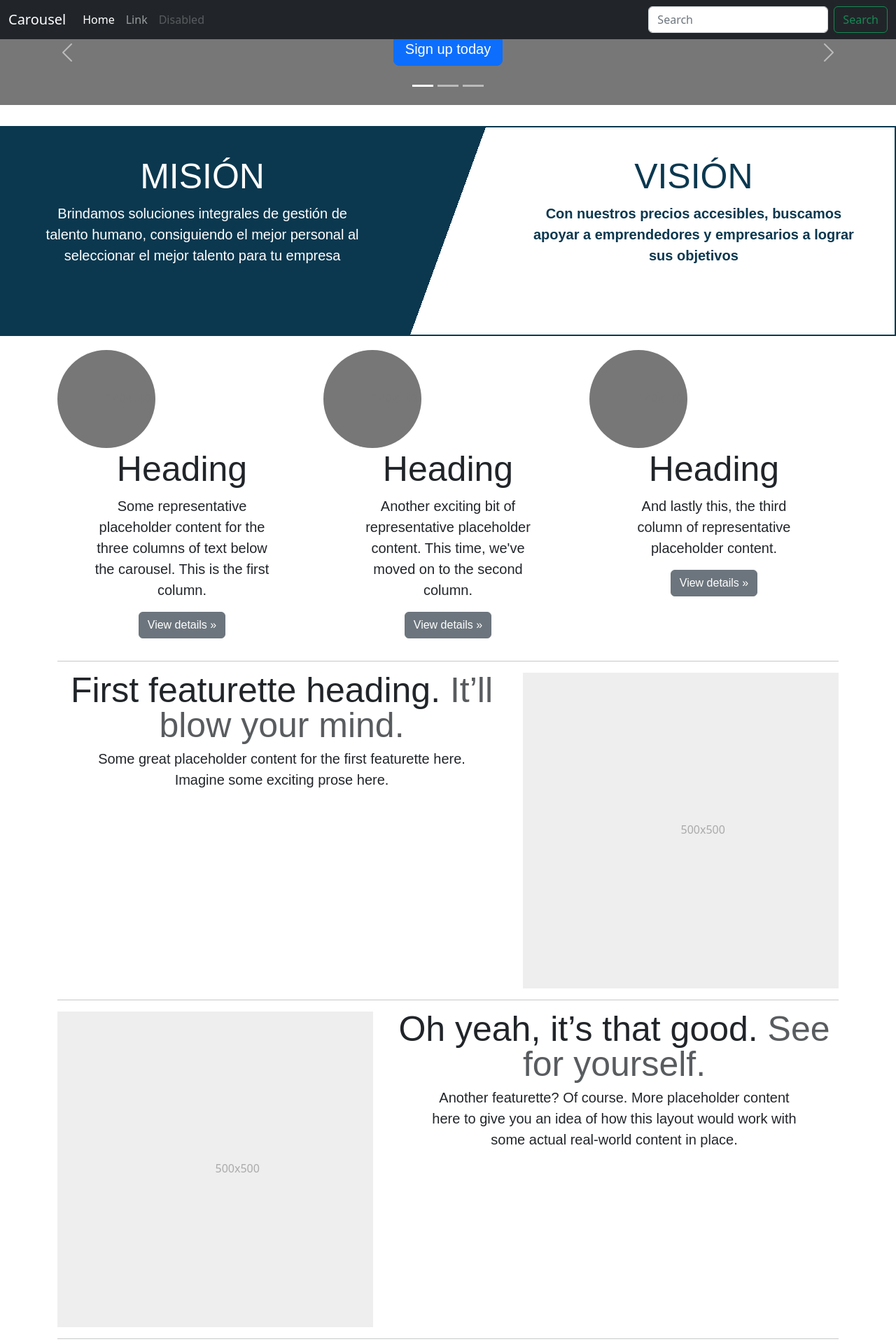
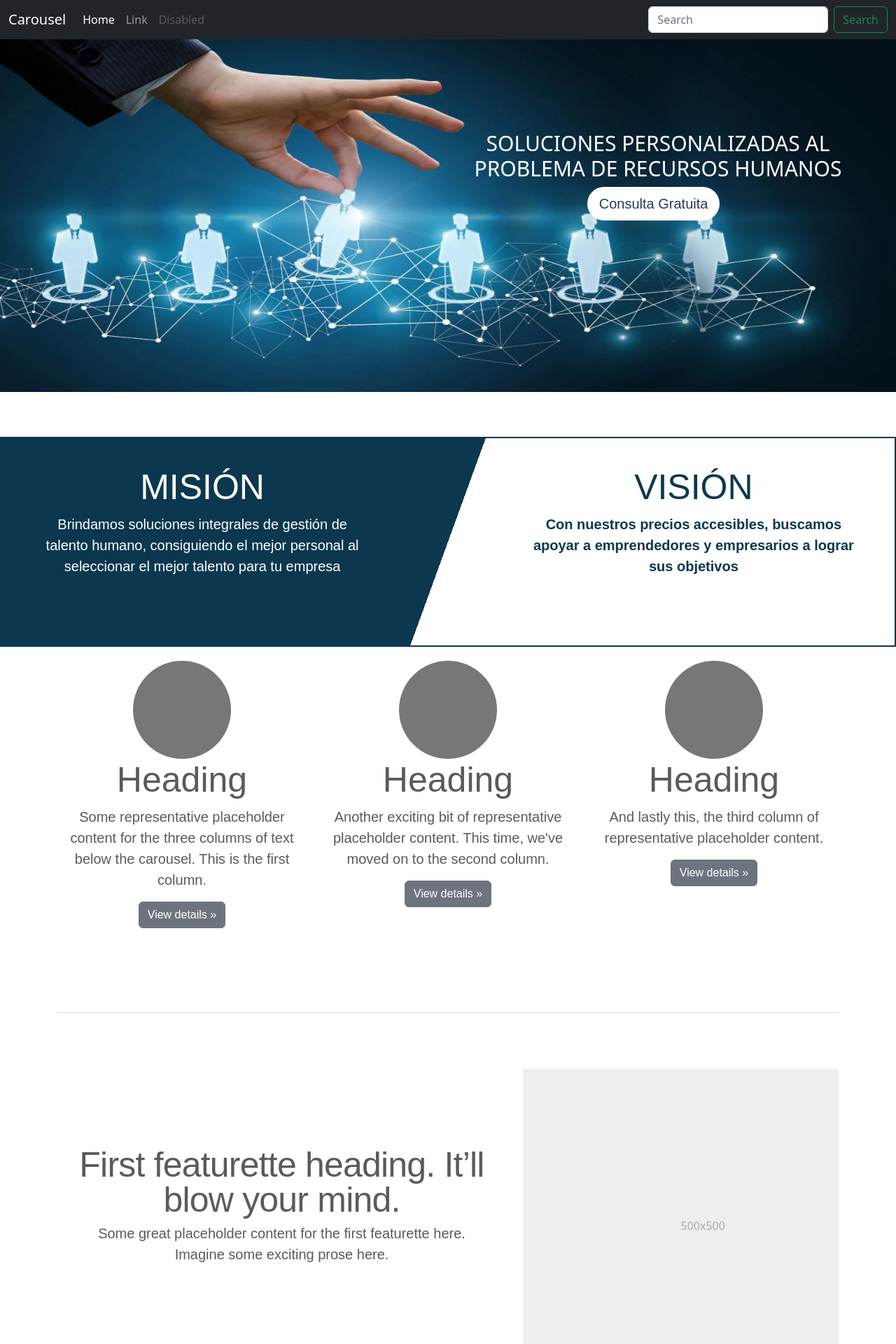
Before and after one commit to MJVProjects/MfpRRHH, a PHP site: page / in a window 1280 px wide. Shown: the top 1920 px of the page at 70% size. Run offline with PHP 8.4, Linux system fonts and the light colour scheme.

Commit message:
carrucel-DBP

```diff
--- /dev/null
+++ b/css/carousel.css
@@ -0,0 +1,82 @@
+/* GLOBAL STYLES
+-------------------------------------------------- */
+/* Padding below the footer and lighter body text */
+
+body {
+  padding-top: 3rem;
+  padding-bottom: 3rem;
+  color: #5a5a5a;
+}
+
+
+/* CUSTOMIZE THE CAROUSEL
+-------------------------------------------------- */
+
+/* Carousel base class */
+.carousel {
+  margin-bottom: 4rem;
+}
+/* Since positioning the image, we need to help out the caption */
+.carousel-caption {
+  bottom: 3rem;
+  z-index: 20;
+}
+
+/* Declare heights because of positioning of img element */
+.carousel-item {
+  height: 32rem;
+}
+
+
+/* MARKETING CONTENT
+-------------------------------------------------- */
+
+/* Center align the text within the three columns below the carousel */
+.marketing .col-lg-4 {
+  margin-bottom: 1.5rem;
+  text-align: center;
+}
+/* rtl:begin:ignore */
+.marketing .col-lg-4 p {
+  margin-right: .75rem;
+  margin-left: .75rem;
+}
+/* rtl:end:ignore */
+
+
+/* Featurettes
+------------------------- */
+
+.featurette-divider {
+  margin: 5rem 0; /* Space out the Bootstrap <hr> more */
+}
+
+/* Thin out the marketing headings */
+/* rtl:begin:remove */
+.featurette-heading {
+  letter-spacing: -.05rem;
+}
+
+/* rtl:end:remove */
+
+/* RESPONSIVE CSS
+-------------------------------------------------- */
+
+@media (min-width: 40em) {
+  /* Bump up size of carousel content */
+  .carousel-caption p {
+    margin-bottom: 1.25rem;
+    font-size: 1.25rem;
+    line-height: 1.4;
+  }
+
+  .featurette-heading {
+    font-size: 50px;
+  }
+}
+
+@media (min-width: 62em) {
+  .featurette-heading {
+    margin-top: 7rem;
+  }
+}
--- /dev/null
+++ b/css/carousel.rtl.css
@@ -0,0 +1,86 @@
+/* GLOBAL STYLES
+-------------------------------------------------- */
+/* Padding below the footer and lighter body text */
+
+body {
+  padding-top: 3rem;
+  padding-bottom: 3rem;
+  color: #5a5a5a;
+}
+
+
+/* CUSTOMIZE THE CAROUSEL
+-------------------------------------------------- */
+
+/* Carousel base class */
+.carousel {
+  margin-bottom: 4rem;
+}
+/* Since positioning the image, we need to help out the caption */
+.carousel-caption {
+  bottom:40%;
+  margin-left: 35%;
+
+   z-index: 10;
+}
+.titulo{
+  width:600px;
+  font-size: 30px;
+}
+.boton{
+  margin-left: 40%;
+  background: white;
+  border-radius: 25px;
+  color: #253A53;
+}
+
+/* Declare heights because of positioning of img element */
+.carousel-item {
+  height: 32rem;
+}
+
+
+/* MARKETING CONTENT
+-------------------------------------------------- */
+
+/* Center align the text within the three columns below the carousel */
+.marketing .col-lg-4 {
+  margin-bottom: 1.5rem;
+  text-align: center;
+}
+.marketing .col-lg-4 p {
+  margin-right: .75rem;
+  margin-left: .75rem;
+}
+
+
+/* Featurettes
+------------------------- */
+
+.featurette-divider {
+  margin: 5rem 0; /* Space out the Bootstrap <hr> more */
+}
+
+/* Thin out the marketing headings */
+
+/* RESPONSIVE CSS
+-------------------------------------------------- */
+
+@media (min-width: 40em) {
+  /* Bump up size of carousel content */
+  .carousel-caption p {
+    margin-bottom: 1.25rem;
+    font-size: 1.25rem;
+    line-height: 1.4;
+  }
+
+  .featurette-heading {
+    font-size: 50px;
+  }
+}
+
+@media (min-width: 62em) {
+  .featurette-heading {
+    margin-top: 7rem;
+  }
+}
--- a/index.php
+++ b/index.php
@@ -5,8 +5,15 @@
     <meta name="viewport" content="width=device-width, initial-scale=1">
     <title>MFP Recursos Humanos</title>
     <link rel="stylesheet" href="css/style.css">
+    <!-- Boostrap -->
     <link href="libs/bootstrap/css/bootstrap.min.css" rel="stylesheet" >
+    <!-- Vision Mision -->
     <link rel="stylesheet" href="css/mv.css">
+    <!-- Carrucel -->
+    <link rel="stylesheet" href="css/carousel.css">
+    <link rel="stylesheet" href="css/carousel.rtl.css">
+
+
   </head>
   <body>
      <?php include_once 'views/header.html' ?>
--- a/views/carrucel.html
+++ b/views/carrucel.html
@@ -1,4 +1,4 @@
-<div id="myCarousel" class="carousel slide" data-bs-ride="carousel">
+<!-- <div id="myCarousel" class="carousel slide" data-bs-ride="carousel">
     <div class="carousel-indicators">
       <button type="button" data-bs-target="#myCarousel" data-bs-slide-to="0" class="active" aria-current="true" aria-label="Slide 1"></button>
       <button type="button" data-bs-target="#myCarousel" data-bs-slide-to="1" aria-label="Slide 2"></button>
@@ -7,7 +7,7 @@
     <div class="carousel-inner">
       <div class="carousel-item active">
         <svg class="bd-placeholder-img" width="100%" height="100%" xmlns="http://www.w3.org/2000/svg" aria-hidden="true" preserveAspectRatio="xMidYMid slice" focusable="false"><rect width="100%" height="100%" fill="#777"/></svg>
-
+        <img  class="bd-placeholder-img" width="100%" height="100%"  src="./img/rrhh.jpg" alt="">
         <div class="container">
           <div class="carousel-caption text-start">
             <h1>Example headline.</h1>
@@ -47,4 +47,18 @@
       <span class="carousel-control-next-icon" aria-hidden="true"></span>
       <span class="visually-hidden">Next</span>
     </button>
+  </div> -->
+
+  <div id="myCarousel" class="carousel slide" data-bs-ride="carousel">
+  <div class="carousel-inner">
+    <div class="carousel-item active">
+      <img  class="bd-placeholder-img" width="100%" height="100%"  src="./img/rrhh.jpg" alt="">
+      <div class="container ">
+        <div class="carousel-caption">
+          <h1 class="titulo">SOLUCIONES PERSONALIZADAS AL PROBLEMA DE RECURSOS HUMANOS </h1>
+          <p><a class="btn btn-lg boton " href="#">Consulta Gratuita</a></p>
+        </div>
+      </div>
+    </div>
   </div>
+  </div>
```
Also changed, not shown: img/gestion-recursos-humanos-810x455.jpeg (added), img/images.jpg (added), img/rrhh.jpg (added), 1 other file.
